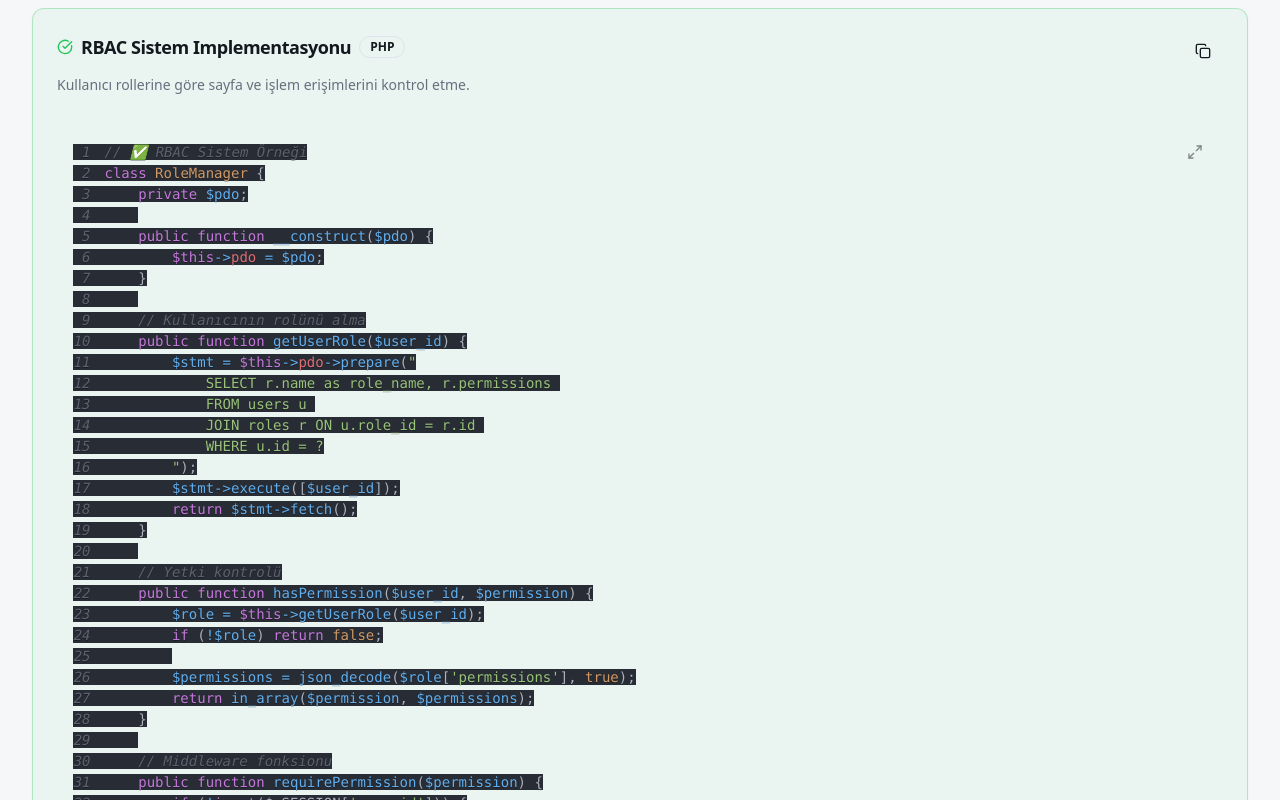
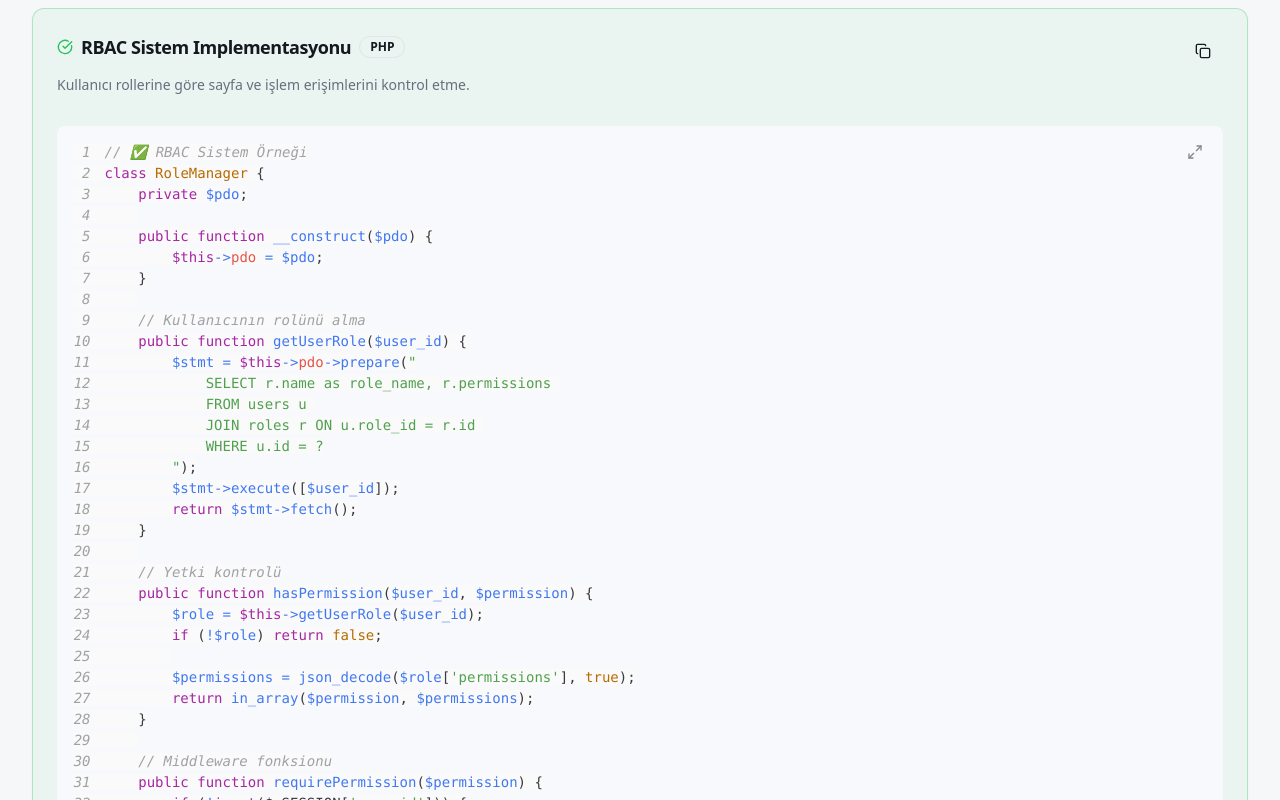
Before and after one commit to tbagriyanik/php_guvenli_yazilim, a React (Vite) app: page /orta in a window 1280 px wide. Shown: the part 880-1680 px from the top of the page. Built offline with nearby package versions, Linux system fonts and the light colour scheme; the HTML template or start-up script is replaced by a standard one.

Commit message:
Preceding changes

```diff
--- a/src/components/CodeExample.tsx
+++ b/src/components/CodeExample.tsx
@@ -124,9 +124,9 @@ const CodeExample = ({
         <div className="relative">
           <SyntaxHighlighter
             language={language}
-            style={oneDark}
+            style={oneLight}
             customStyle={{
-              backgroundColor: 'transparent',
+              backgroundColor: '#f8f9fc',
               padding: '1rem',
               borderRadius: '0.5rem',
               fontSize: '0.875rem',
```
